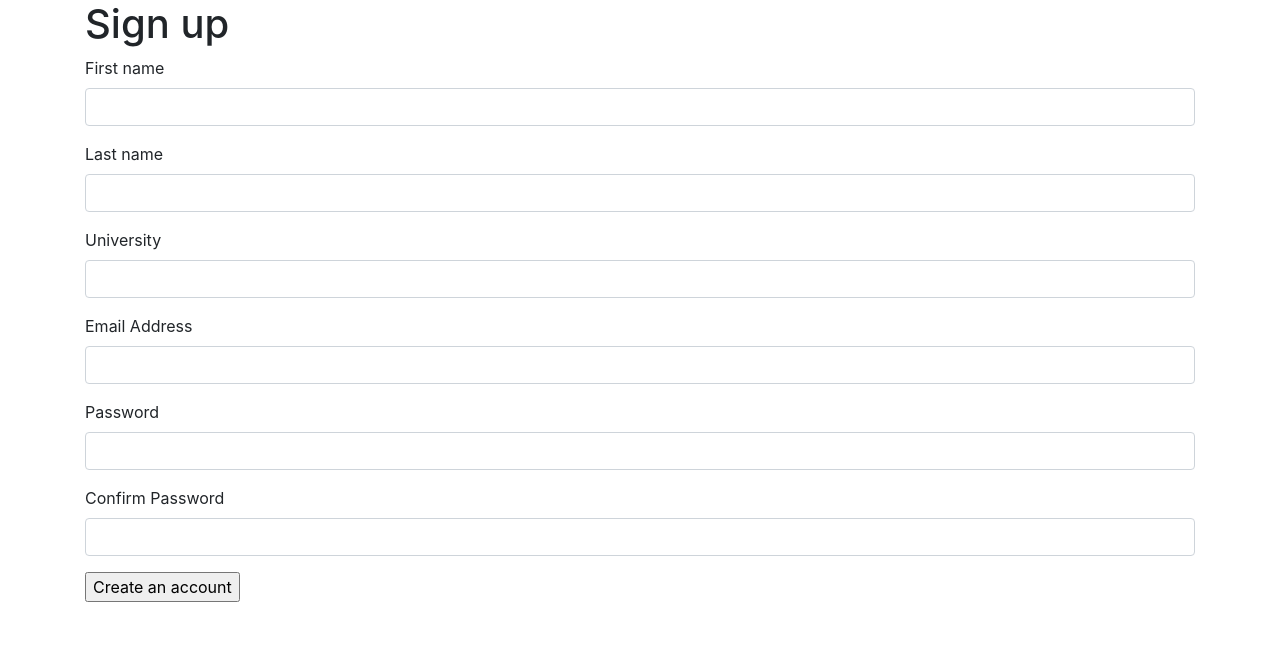
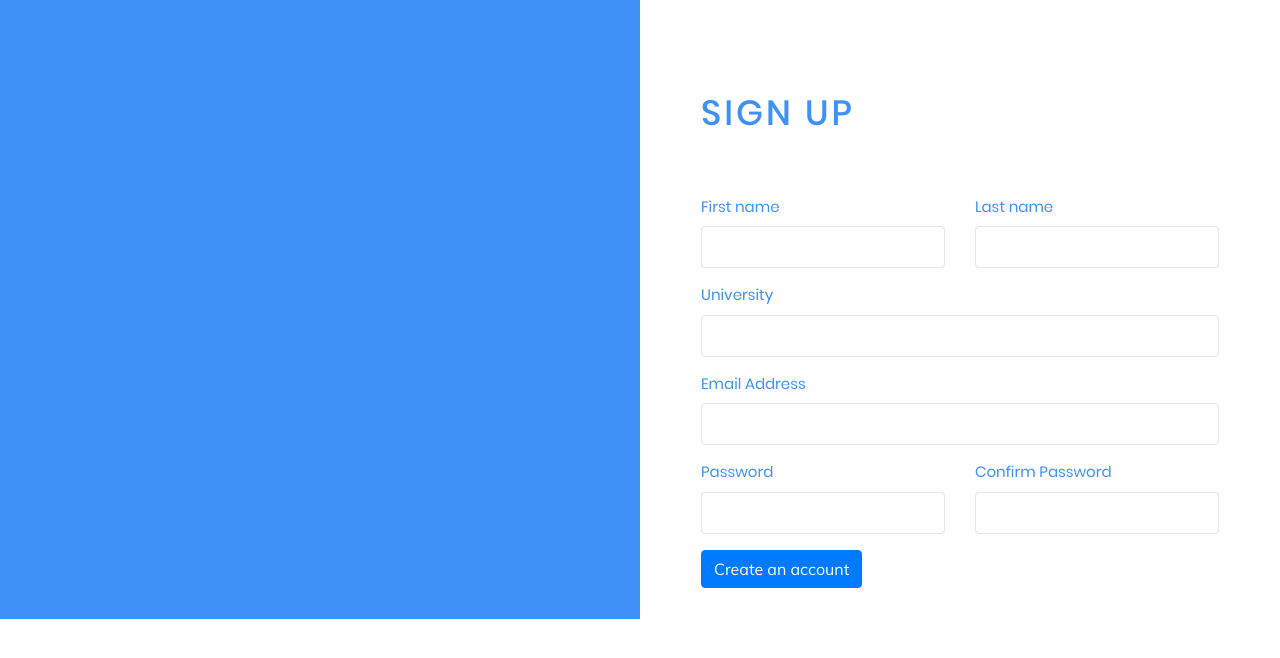
Before and after one commit to mpatel136/GradeSpot, a PHP site: page /Account/create in a window 1280 px wide. Shown: the top 658 px of the page. Run offline with PHP 8.4, Linux system fonts and the light colour scheme.

Commit message:
Visualized Register Page

```diff
--- a/app/views/Account/create.php
+++ b/app/views/Account/create.php
@@ -4,49 +4,75 @@
         <script src="/js/jquery-3.2.1.min.js"></script>
         <script src="/js/bootstrap.js"></script>
         <title>Create an account</title>
+
+        <link rel="stylesheet" href="https://cdn.jsdelivr.net/npm/bootstrap@4.0.0/dist/css/bootstrap.min.css" integrity="sha384-Gn5384xqQ1aoWXA+058RXPxPg6fy4IWvTNh0E263XmFcJlSAwiGgFAW/dAiS6JXm" crossorigin="anonymous">
+
+        <!-- LINEAR ICONS -->
+        <link rel="stylesheet" href="/fonts/linearicons/style.css">
+
+        <!-- MATERIAL DESIGN ICONIC FONT -->
+        <link rel="stylesheet" href="/fonts/material-design-iconic-font/css/material-design-iconic-font.min.css">
+
+        <!-- DATE-PICKER -->
+        <link rel="stylesheet" href="/vendor/date-picker/css/datepicker.min.css">
+
+        <!-- STYLE CSS -->
+        <link rel="stylesheet" href="/css/style.css">
     </head>
     <body>
-<div class="container">
+        <div class="container-fluid">
 
-	<h1>Sign up</h1>
+            <div class="row">
+                <div class="col-md" style="background-color:#3e91f7; text-align: center">
 
+                </div>
+
+                <div class="col-md">
+                    <h3 style="padding: 15% 46px 0px">Sign up</h3>
                         <?php if(isset($model['error']))
                             echo "<div class='alert alert-danger' role='alert'>$model[error]</div>";
                         ?>
 
-	<form action="" method="post" class="form-horizontal">
-        <div class="form-group">
-            <label for="first_name">First name</label>
+                        <form action="" method="post" class="form-horizontal" style="padding: 40px 46px 2px; display: inline-block;">
+                            <div class="row">
+                                <div class="form-group col-md">
+                                    <label for="first_name" class="credentials">First name</label>
                                     <input type="text" class="form-control" name="first_name" id="first_name" />
                                 </div>
-        <div class="form-group">
-            <label for="last_name">Last name</label>
+                                <div class="form-group col-md">
+                                    <label for="last_name" class="credentials">Last name</label>
                                     <input type="text" class="form-control" name="last_name" id="last_name" />
+                                </div>
                             </div>
 
                             <div class="form-group">
-            <label for="university_id">University</label>
+                                <label for="university_id" class="credentials">University</label>
                                 <input type="text" class="form-control" name="university_id" id="university_id" />
                             </div>
 
                             <div class="form-group">
-            <label for="email">Email Address</label>
+                                <label for="email" class="credentials">Email Address</label>
                                 <input type="text" class="form-control" name="email" id="email" />
                             </div>
 
-        <div class="form-group">
-            <label for="password">Password</label>
+                            <div class="row">
+                                <div class="form-group col-md">
+                                    <label for="password" class="credentials">Password</label>
                                     <input type="text" class="form-control" name="password" id="password" />
                                 </div>
 
-        <div class="form-group">
-            <label for="confirm_password">Confirm Password</label>
+                                <div class="form-group col-md">
+                                    <label for="confirm_password" class="credentials">Confirm Password</label>
                                     <input type="text" class="form-control" name="confirm_password" id="confirm_password" />
+                                </div>
                             </div>
 
                             <div class="form-group">
-            <input type="submit" name="create_user" value="Create an account" />
+                                <input type="submit" name="create_user" value="Create an account" class="btn btn-primary" />
                             </div>
                         </form>
                 </div>
-</body></html>
+            </div>
+        </div>
+    </body>
+ </html>
```
Also changed, not shown: 2 other files. Lines whose indentation alone changed are shown as unchanged.
